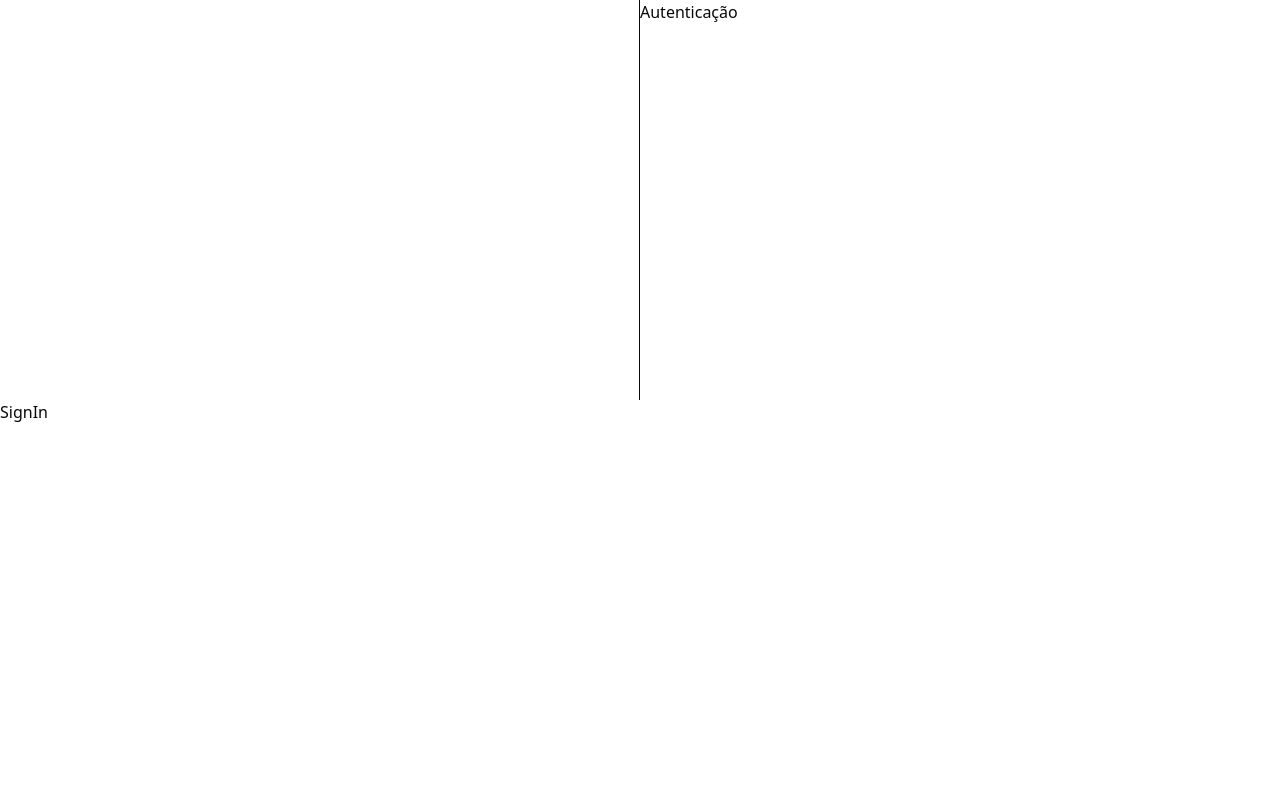
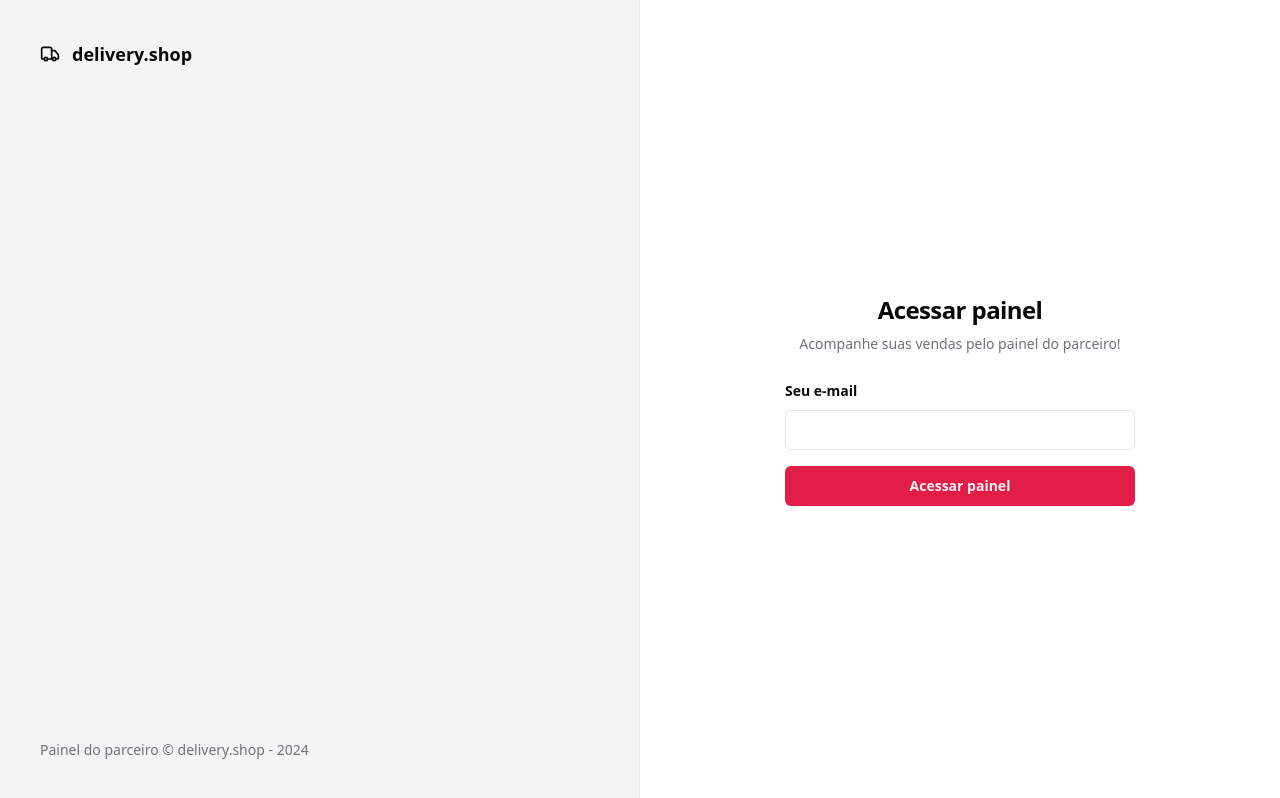
Before and after one commit to eleazar-nascimento/delivery-dashboard-web, a React (Vite) app: page /sign-in in a window 1280 px wide. Built offline with nearby package versions, Linux system fonts and the light colour scheme.

Commit message:
feat: create login page

```diff
--- /dev/null
+++ b/src/components/ui/input.tsx
@@ -0,0 +1,24 @@
+import * as React from 'react'
+
+import { cn } from '@/lib/utils'
+
+export type InputProps = React.InputHTMLAttributes<HTMLInputElement>
+
+const Input = React.forwardRef<HTMLInputElement, InputProps>(
+  ({ className, type, ...props }, ref) => {
+    return (
+      <input
+        type={type}
+        className={cn(
+          'flex h-10 w-full rounded-md border border-input bg-background px-3 py-2 text-sm ring-offset-background file:border-0 file:bg-transparent file:text-sm file:font-medium placeholder:text-muted-foreground focus-visible:outline-none focus-visible:ring-2 focus-visible:ring-ring focus-visible:ring-offset-2 disabled:cursor-not-allowed disabled:opacity-50',
+          className,
+        )}
+        ref={ref}
+        {...props}
+      />
+    )
+  },
+)
+Input.displayName = 'Input'
+
+export { Input }
--- /dev/null
+++ b/src/components/ui/label.tsx
@@ -0,0 +1,24 @@
+import * as LabelPrimitive from '@radix-ui/react-label'
+import { cva, type VariantProps } from 'class-variance-authority'
+import * as React from 'react'
+
+import { cn } from '@/lib/utils'
+
+const labelVariants = cva(
+  'text-sm font-medium leading-none peer-disabled:cursor-not-allowed peer-disabled:opacity-70',
+)
+
+const Label = React.forwardRef<
+  React.ElementRef<typeof LabelPrimitive.Root>,
+  React.ComponentPropsWithoutRef<typeof LabelPrimitive.Root> &
+    VariantProps<typeof labelVariants>
+>(({ className, ...props }, ref) => (
+  <LabelPrimitive.Root
+    ref={ref}
+    className={cn(labelVariants(), className)}
+    {...props}
+  />
+))
+Label.displayName = LabelPrimitive.Root.displayName
+
+export { Label }
--- a/src/pages/_layouts/auth.tsx
+++ b/src/pages/_layouts/auth.tsx
@@ -1,12 +1,21 @@
+import { Truck } from 'lucide-react'
 import { Outlet } from 'react-router-dom'
 
 export function AuthLayout() {
   return (
     <div className="grid min-h-screen grid-cols-2">
-      <div className="h-full border-r border-foreground"></div>
-      <h1>Autenticação</h1>
+      <div className="flex h-full flex-col justify-between border-r border-foreground/5 bg-muted p-10 text-muted-foreground">
+        <div className="flex items-center gap-3 text-lg font-medium text-foreground">
+          <Truck className="h-5 w-5" />
+          <div className="font-semibold">delivery.shop</div>
+        </div>
+        <footer className="text-sm">
+          Painel do parceiro &copy; delivery.shop - {new Date().getFullYear()}
+        </footer>
+      </div>
+      {/* <h1>Autenticação</h1> */}
 
-      <div>
+      <div className="flex flex-col items-center justify-center">
         <Outlet />
       </div>
     </div>
--- a/src/pages/auth/sign-in.tsx
+++ b/src/pages/auth/sign-in.tsx
@@ -1,10 +1,38 @@
 import { Helmet } from 'react-helmet-async'
+
+import { Button } from '@/components/ui/button'
+import { Input } from '@/components/ui/input'
+import { Label } from '@/components/ui/label'
 
 export function SignIn() {
   return (
-    <>
+    <div>
       <Helmet title="Login" />
-      <h1>SignIn</h1>
-    </>
+      <div className="p-8">
+        <div className="flex w-[350px] flex-col justify-center gap-6">
+          <div className="flex flex-col gap-2 text-center">
+            <h1 className="text-2xl font-semibold tracking-tight">
+              Acessar painel
+            </h1>
+            <p className="text-sm text-muted-foreground">
+              Acompanhe suas vendas pelo painel do parceiro!
+            </p>
+          </div>
+
+          <form className="space-y-4">
+            <div className="space-y-2">
+              <Label htmlFor="email" className="font-semibold">
+                Seu e-mail
+              </Label>
+              <Input id="email" type="email" />
+            </div>
+
+            <Button className="w-full font-semibold" type="submit">
+              Acessar painel
+            </Button>
+          </form>
+        </div>
+      </div>
+    </div>
   )
 }
```
